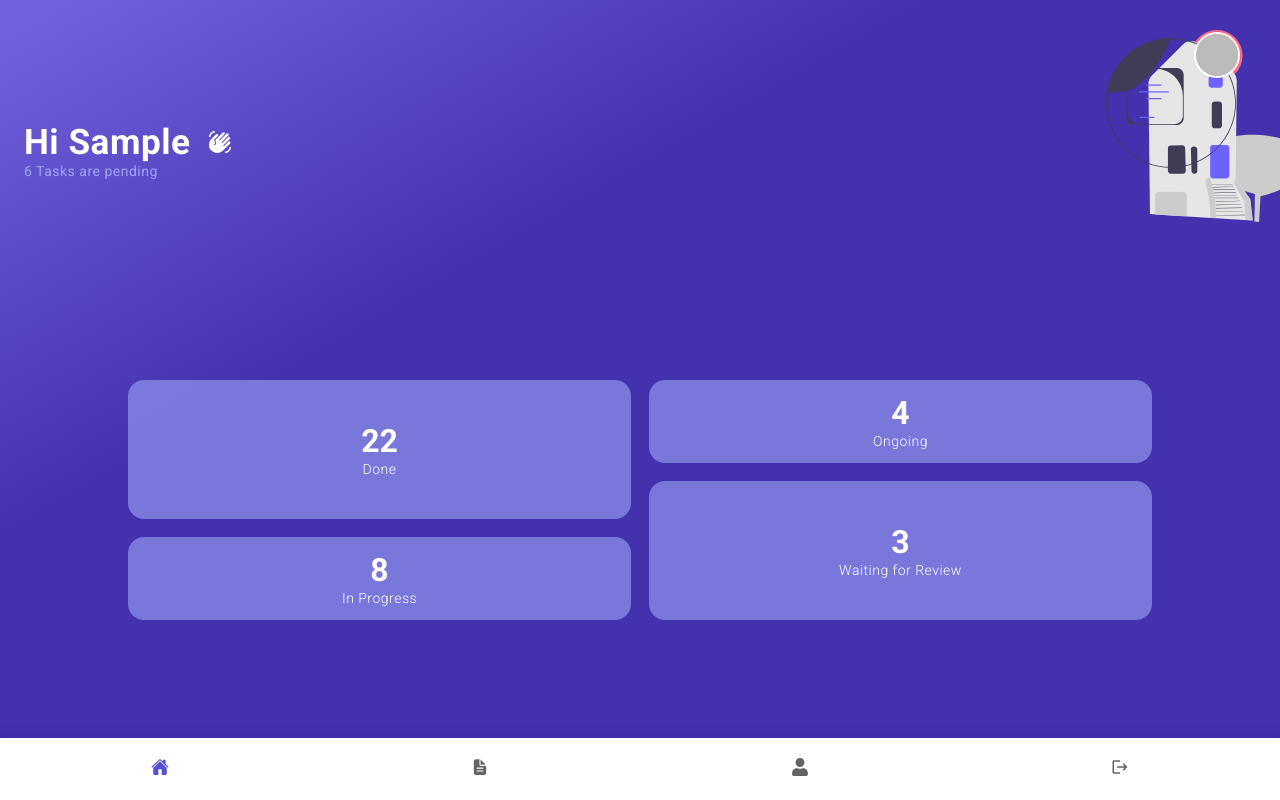
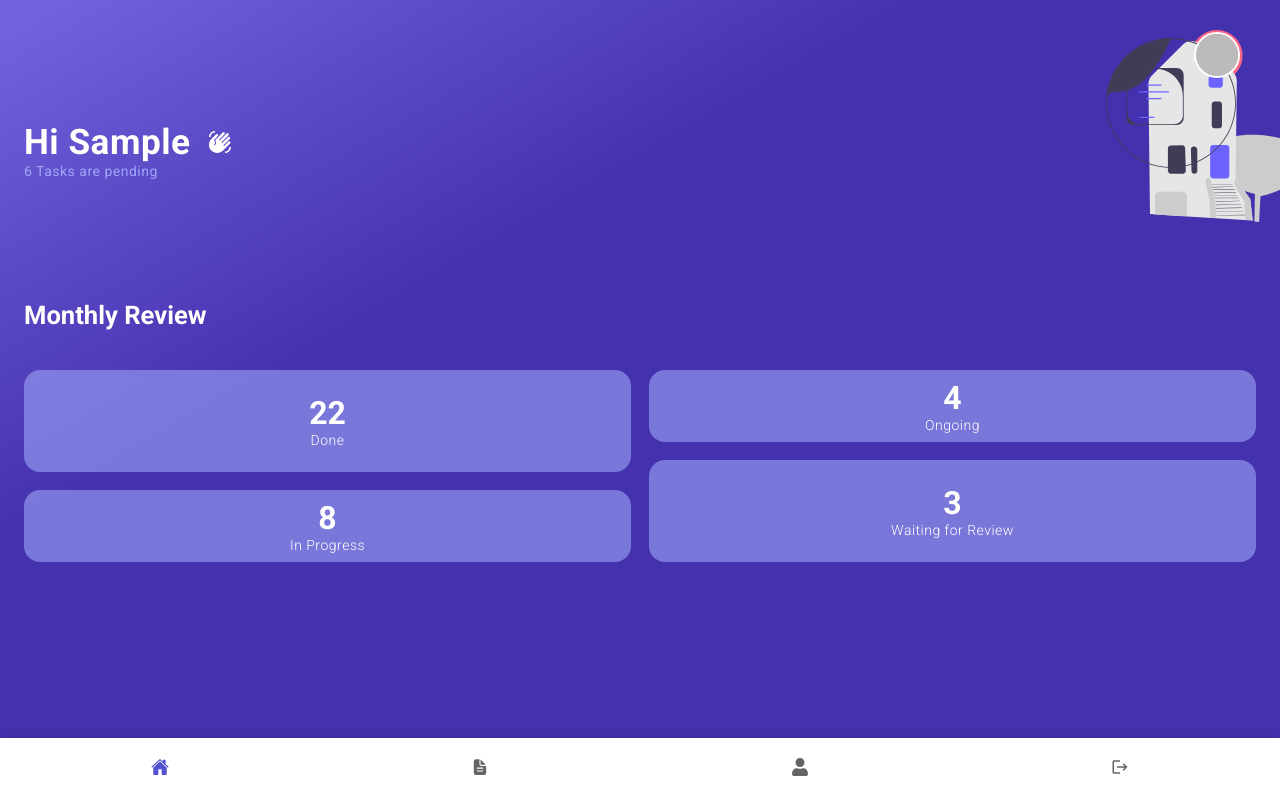
Before and after one commit to GuilhermeRX/Daily-Tasks-Firebase, a React (Create React App) app: page /home in a window 1280 px wide. Built offline with nearby package versions, Linux system fonts and the light colour scheme; no server answers; sample sign-in values are in the browser's storage.

Commit message:
style: change margin for review component

```diff
--- a/src/Style/Components/Review.js
+++ b/src/Style/Components/Review.js
@@ -6,15 +6,16 @@ export const ReviewContainer = styled.div`
   grid-template-columns: 1fr 1fr;
   grid-gap: 18px;
   height: 240px;
-  width: 80%;
+  width: 100%;
+  padding: 24px;
   margin: auto;
-  margin-top: 80px;
+  margin-top: 16px;
 `;
 
 export const GridOne = styled.div`
   display: grid;
   grid-template-columns: 1fr;
-  grid-template-rows: 2fr 1.2fr;
+  grid-template-rows: 2fr 1.4fr;
   grid-gap: 18px;
 
   div {
@@ -43,7 +44,7 @@ export const GridOne = styled.div`
 export const GridTwo = styled.div`
   display: grid;
   grid-template-columns: 1fr;
-  grid-template-rows: 1.2fr 2fr;
+  grid-template-rows: 1.4fr 2fr;
   grid-gap: 18px;
 
   div {
--- a/src/Style/Pages/Home/index.js
+++ b/src/Style/Pages/Home/index.js
@@ -1,4 +1,5 @@
 import styled from 'styled-components';
+import { colors } from '../../global';
 
 export const DivHome = styled.div`
   background: rgb(113,98,221);
@@ -10,3 +11,10 @@ export const DivHome = styled.div`
   justify-content: flex-start;
   align-items: center;
 `
+
+export const Title = styled.h1`
+  align-self: flex-start;
+  margin-left: 24px;
+  color: ${colors.main};
+  font-size: 1.6em;
+`;
--- a/src/pages/Home.js
+++ b/src/pages/Home.js
@@ -6,7 +6,7 @@ import Header from '../Components/Header'
 import Review from '../Components/Review'
 import AppContext from '../context/AppContext'
 import { app } from '../service/firebase'
-import { DivHome } from '../Style/Pages/Home'
+import { DivHome, Title } from '../Style/Pages/Home'
 
 export default function Home() {
   const {handleUser} = useContext(AppContext);
@@ -40,6 +40,7 @@ export default function Home() {
   return (
     <DivHome>
       <Header />
+      <Title>Monthly Review</Title>
       <Review />
       <Footer />
     </DivHome>
```
